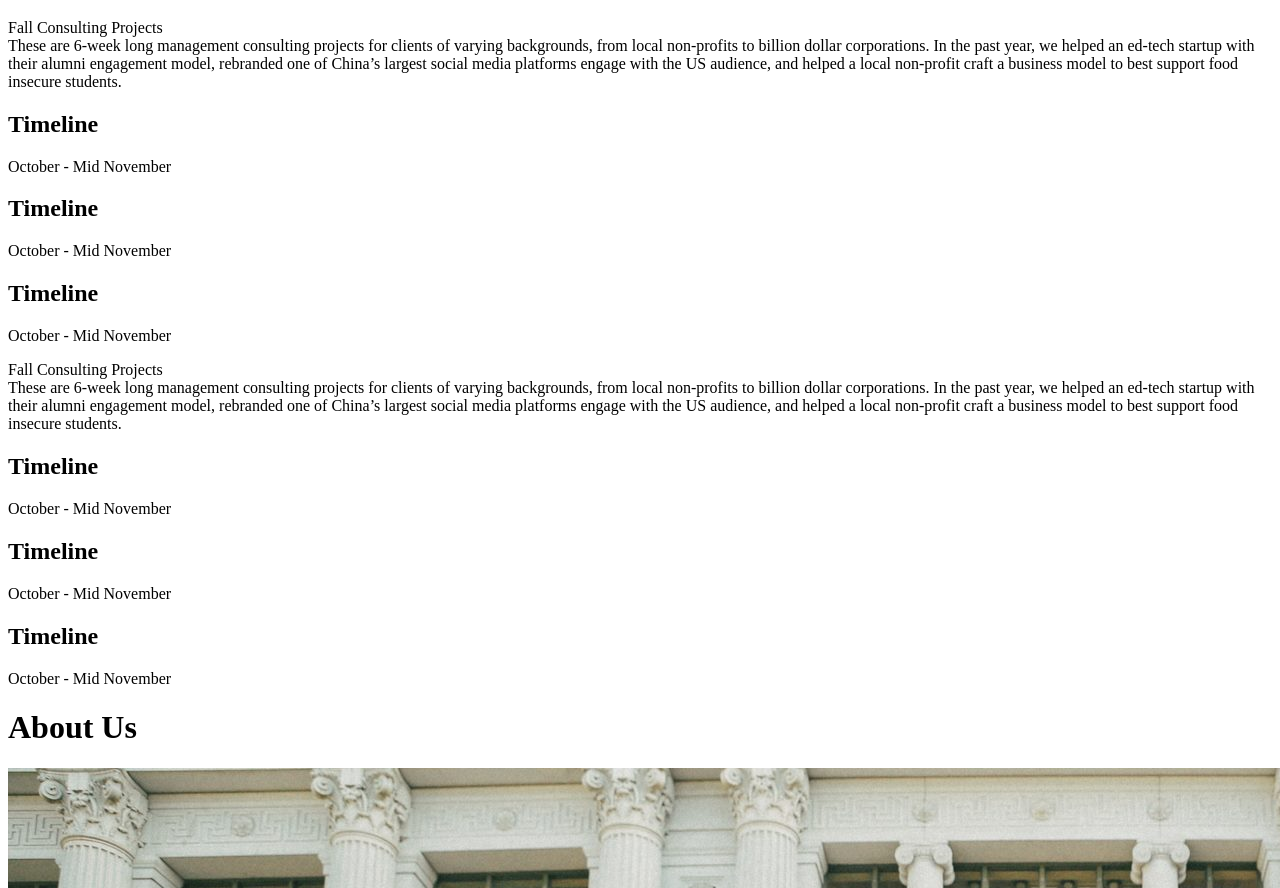
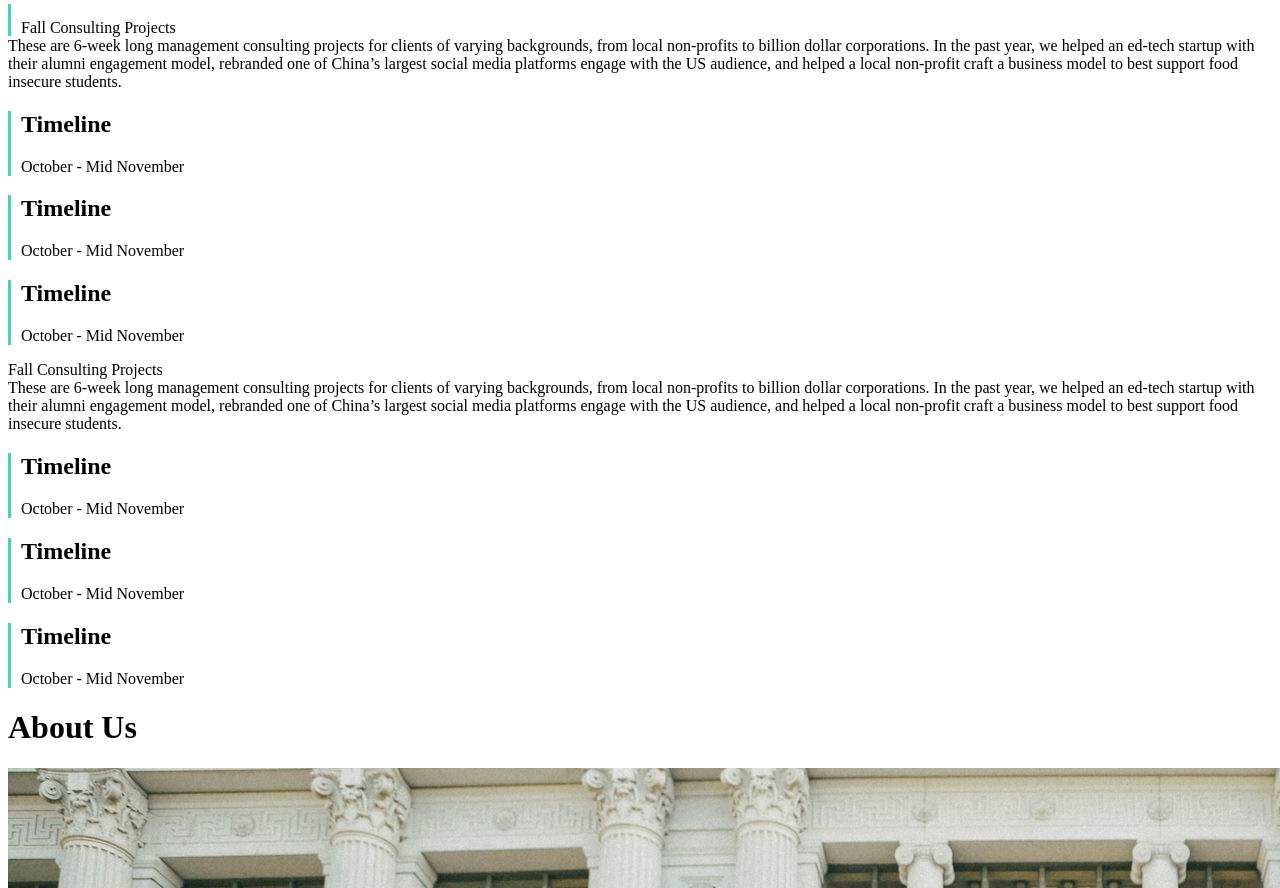
Before and after one commit to InnoD-WebTier/imagical, a Gatsby site: page /about in a window 1280 px wide. Shown: the part 1580-2468 px from the top of the page. Built offline with nearby package versions, Linux system fonts and the light colour scheme; Gatsby itself is replaced by a stand-in of ours.

Commit message:
styling foresurely

```diff
--- a/src/pages/about.js
+++ b/src/pages/about.js
@@ -7,6 +7,7 @@ import productionphoto from '../images/production.jpg'
 import prphoto from '../images/publicrelations.jpg'
 import { Image } from 'react-bootstrap';
 import Team from '../components/Team';
+import '../styles/about.css';
 
 export default class About extends React.Component {
     render() {
@@ -30,7 +31,7 @@ export default class About extends React.Component {
                 <div className="container">
                   <div className="row">
                     <div className="col-6">
-                      Fall Consulting Projects
+                      <span className="column-title-project"></span>Fall Consulting Projects
                     </div>
                   </div>
                   <div className="row">
@@ -46,20 +47,26 @@ export default class About extends React.Component {
                   <div className="col-6">
                     <div className="row">
                       <div>
+                        <div className="column-title-timeline">
                           <h2>Timeline</h2>
                           <p> October - Mid November</p>
                         </div>
                       </div>
+                    </div>
                     <div className="row">
                       <div>
+                        <div className="column-title-timeline">
                           <h2>Timeline</h2>
                           <p> October - Mid November</p>
                         </div>
                       </div>
+                    </div>
                     <div className="row">
                       <div>
+                        <div className="column-title-timeline">
                           <h2>Timeline</h2>
                           <p> October - Mid November</p>
+                        </div>
                       </div>
                     </div>
                   </div>
@@ -84,20 +91,26 @@ export default class About extends React.Component {
                   <div className="col-6">
                     <div className="row">
                       <div>
+                        <div className="column-title-timeline">
                           <h2>Timeline</h2>
                           <p> October - Mid November</p>
                         </div>
                       </div>
+                    </div>
                     <div className="row">
                       <div>
+                        <div className="column-title-timeline">
                           <h2>Timeline</h2>
                           <p> October - Mid November</p>
                         </div>
                       </div>
+                    </div>
                     <div className="row">
                       <div>
+                        <div className="column-title-timeline">
                           <h2>Timeline</h2>
                           <p> October - Mid November</p>
+                        </div>
                       </div>
                     </div>
                   </div>
--- /dev/null
+++ b/src/styles/about.css
@@ -0,0 +1,14 @@
+.column-title-project {
+  border-left-color: rgba(11, 203, 192, .8);
+  border-left-width: 3px;
+  border-left-style: solid;
+  padding-top: 15px;
+  padding-right: 10px
+}
+
+.column-title-timeline {
+  border-left-color: rgba(11, 203, 192, .8);
+  border-left-width: 3px;
+  border-left-style: solid;
+  padding-left: 10px;
+}
```
Lines whose indentation alone changed are shown as unchanged.
